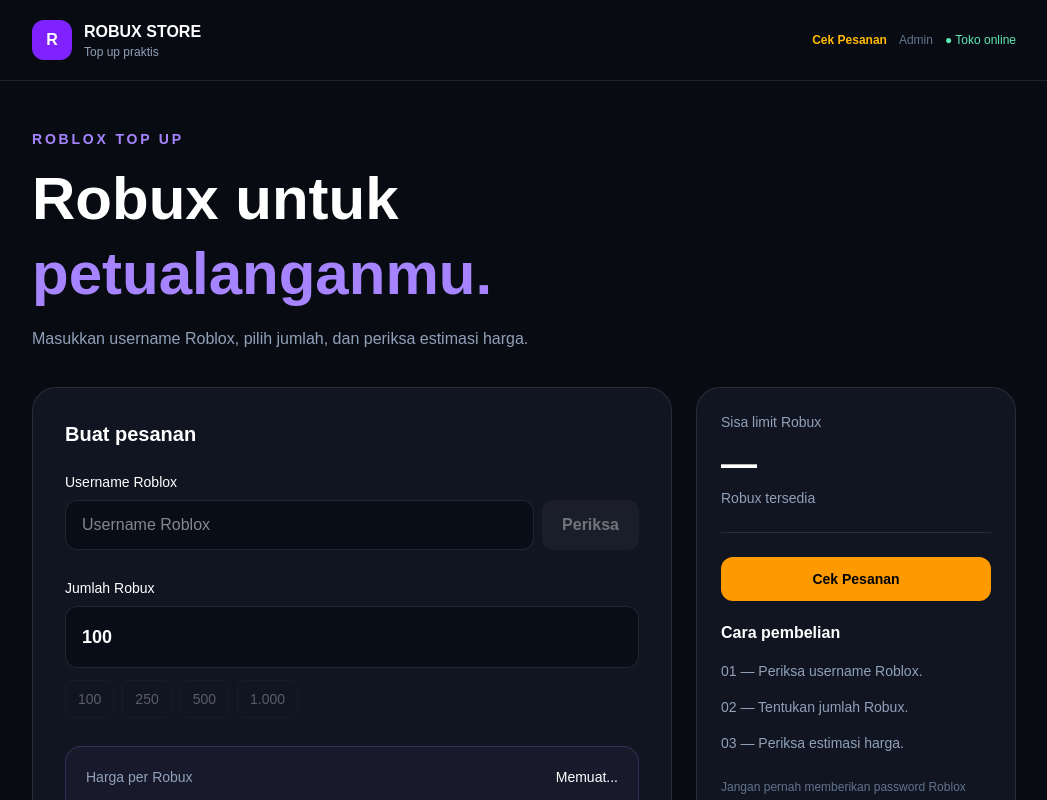
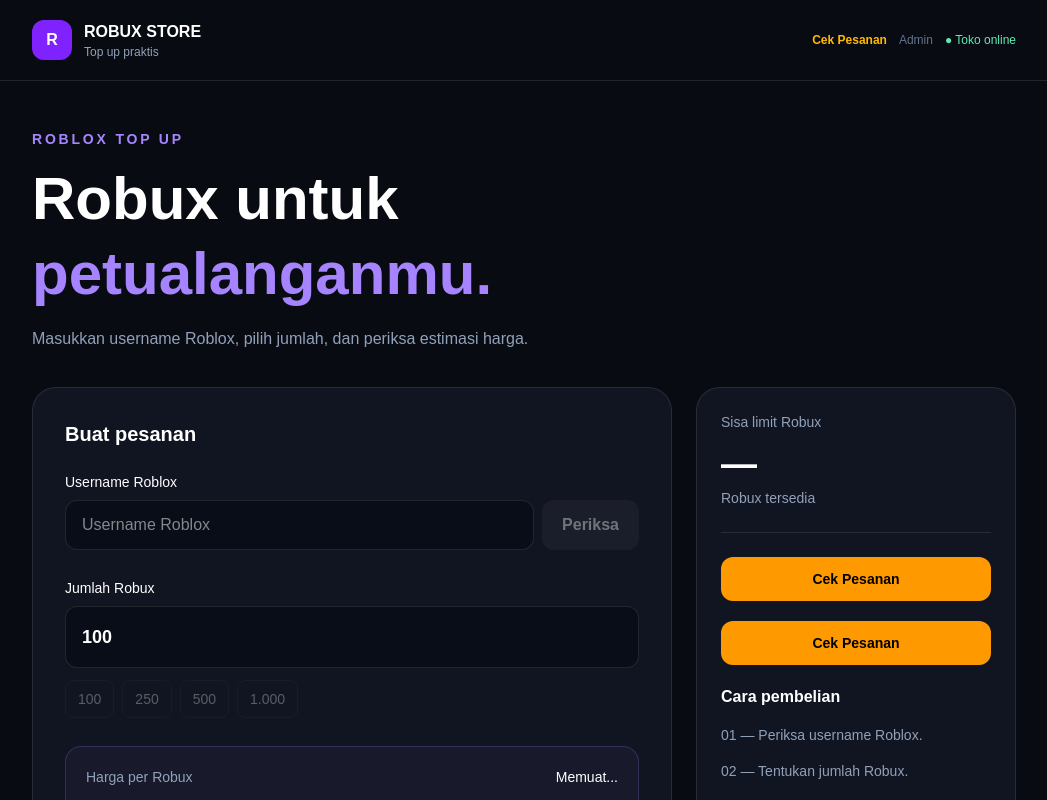
Before and after one commit to Mhikara/robux-store, a Next.js app: page / in a window 1280 px wide. Shown: the top 800 px of the page, without its empty margins (116-1163 px from the left). Built offline with nearby package versions, Linux system fonts and the light colour scheme; no server answers; the database is empty.

Commit message:
feat: add prominent Cek Pesanan buttons on homepage

```diff
--- a/src/app/page.tsx
+++ b/src/app/page.tsx
@@ -315,6 +315,12 @@
             >
               Cek Pesanan
             </a>
+            <a
+              href="/status-pesanan"
+              className="mb-5 flex w-full items-center justify-center rounded-xl bg-amber-500 px-4 py-3 text-sm font-black text-black"
+            >
+              Cek Pesanan
+            </a>
             <h3 className="font-bold">Cara pembelian</h3>
             <ol className="mt-4 space-y-4 text-sm text-slate-400">
               <li>01 — Periksa username Roblox.</li>
```
